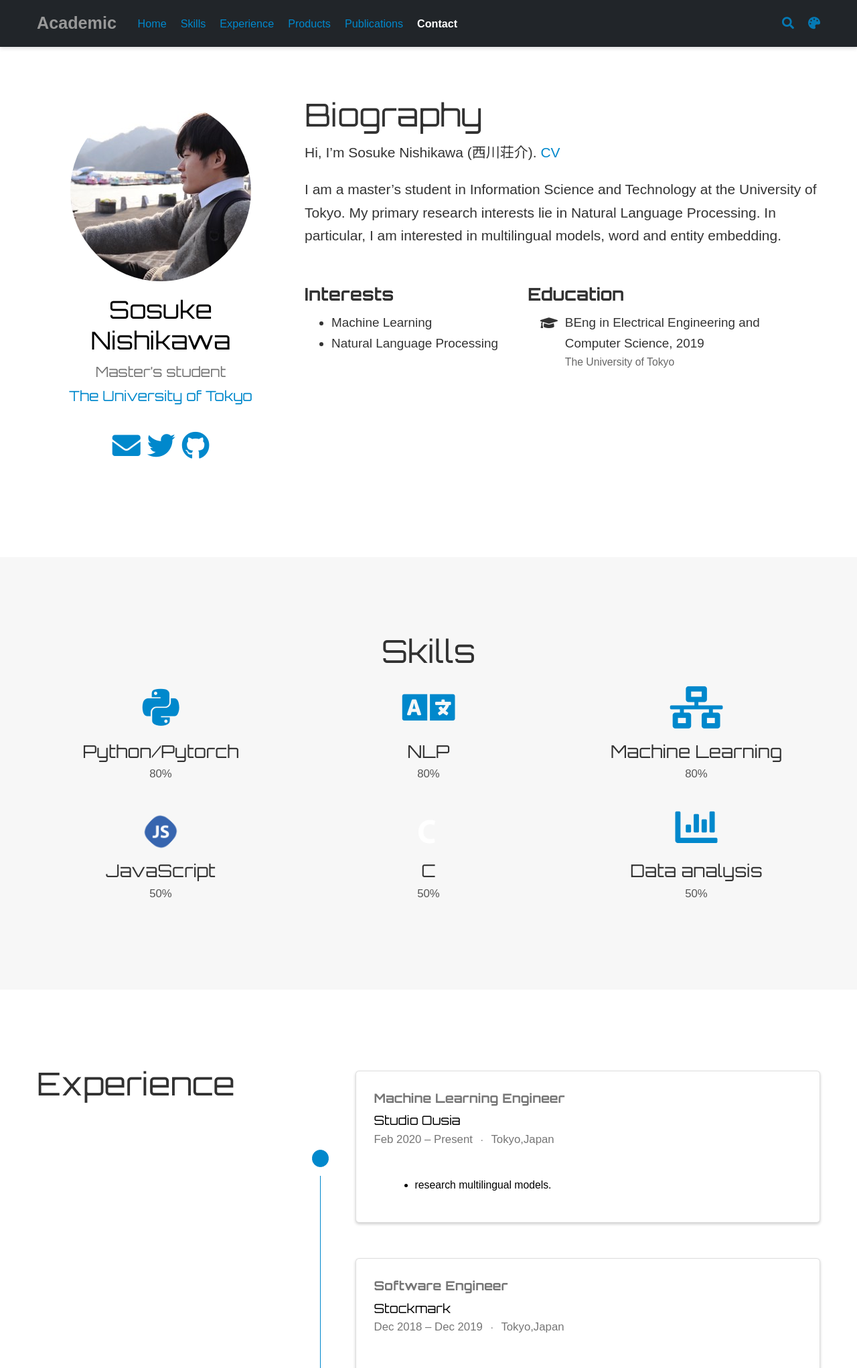
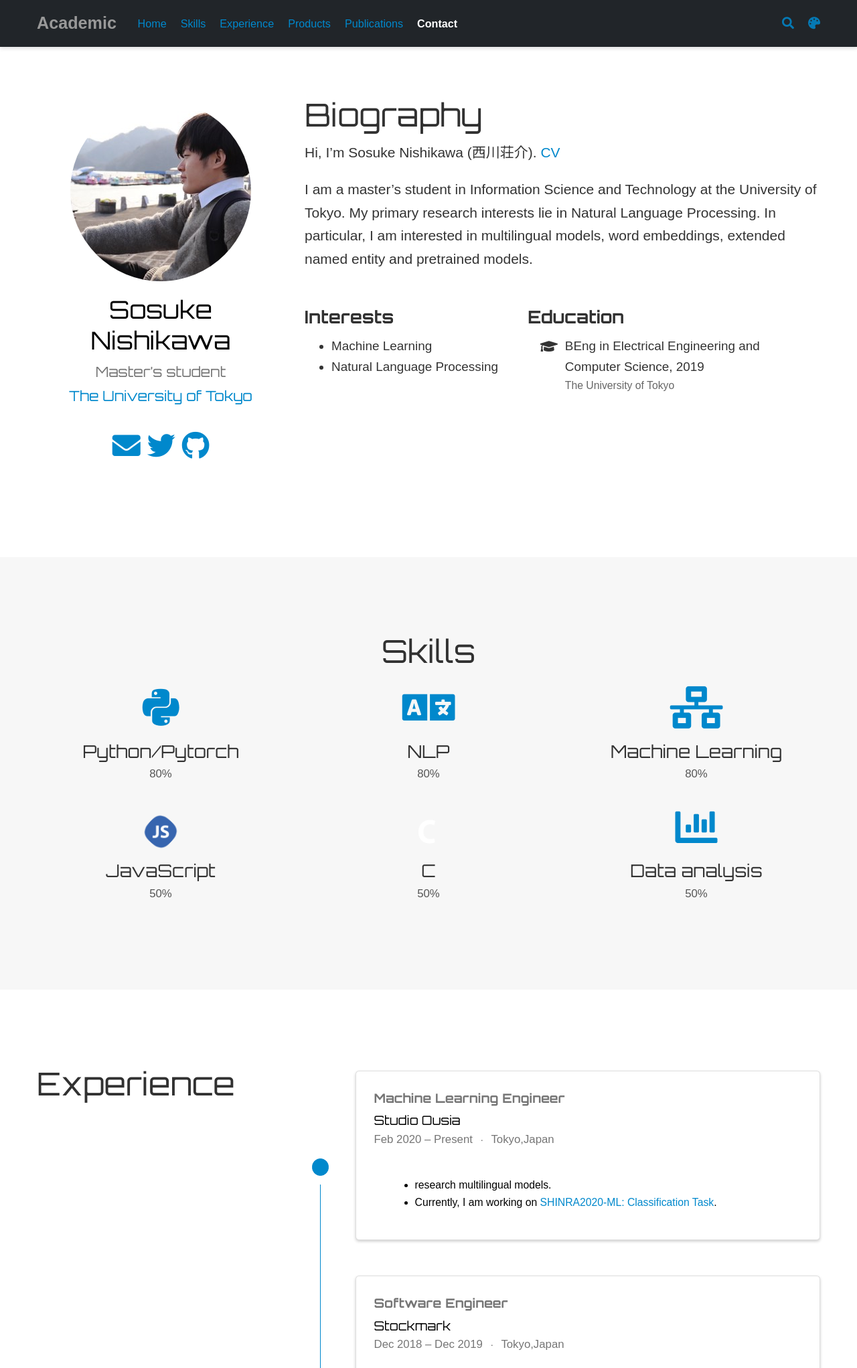
Before and after one commit to Sosuke115/Sosuke115.github.io, a plain HTML site: page index.html in a window 1280 px wide. Shown: the top 2043 px of the page at 67% size. Drawn offline with nearby package versions, Linux system fonts and the light colour scheme; some packages are replaced by stand-ins of ours; some icons are missing; a web font is replaced by a local one.

Commit message:
fix about me

```diff
--- a/index.html
+++ b/index.html
@@ -708,7 +708,8 @@
     <p>Hi, I’m Sosuke Nishikawa (西川荘介).
 <a href="https://Sosuke115.github.io//files/CV.pdf" target="_blank" rel="noopener">CV</a></p>
 <p>I am a master&rsquo;s student in Information Science and Technology at the University of Tokyo.
-My primary research interests lie in Natural Language Processing. In particular, I am interested in multilingual models, word and entity embedding.</p>
+My primary research interests lie in Natural Language Processing. In particular, I am interested in multilingual models, word embeddings,
+extended named entity and pretrained models.</p>
 
 
     <div class="row">
@@ -954,6 +955,7 @@ My primary research interests lie in Natural Language Processing. In particular,
             <div class="card-text"><br /></p>
 <ul>
 <li>research multilingual models.</li>
+<li>Currently, I am working on <a href="http://shinra-project.info/shinra2020ml/?lang=en">SHINRA2020-ML: Classification Task</a>.</li>
 </ul>
   <!-- Responsibilities include:
 
```
Also changed, not shown: authors/admin/index.html (+2 -1 lines), index.json (+1 -1 lines), 1 other file.
